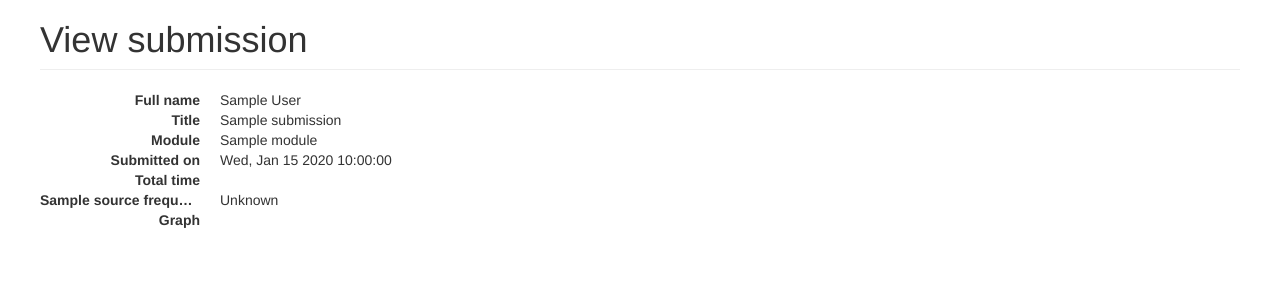
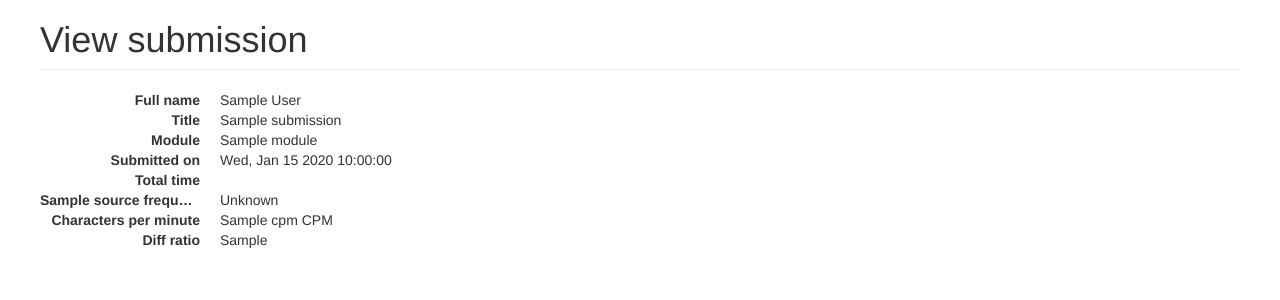
Before and after one commit to darrenswhite/plagiarism-detection-plugin, a Python web app: template server/server/templates/dashboard/submission.html in a window 1280 px wide. Shown: the part 50-350 px from the top of the page. Run offline with Jinja, Linux system fonts and the light colour scheme; the template is opened without the code that fills it: most values are stand-ins (such as "Sample title", 1, 10 or a date in 2020); some libraries are stand-ins or nearby versions.

Commit message:
Add CPM and diff ratio metrics
Move graph out of dl tags

```diff
--- a/server/server/templates/dashboard/submission.html
+++ b/server/server/templates/dashboard/submission.html
@@ -44,8 +44,9 @@
                             <dt>{{ source }} frequency</dt>
                             <dd>
                                 {% if 'frequency_' + source | lower in submission %}
-                                    {{ submission['frequency_' + source | lower] / submission.frequency_total * 100 }}
-                                    %
+                                    {% set freq = submission['frequency_' + source | lower]
+                                        / submission.frequency_total * 100 -%}
+                                    {{ freq }}%
                                 {% else %}
                                     Unknown
                                 {% endif %}
@@ -53,15 +54,30 @@
                         {% endif %}
                     {% endfor %}
 
-                    <dt>Graph</dt>
+                    <dt>Characters per minute</dt>
                     <dd>
-                        {% if submission.scatter_chart %}
-                            {{ submission.scatter_chart.render() | safe }}
+                        {% if submission.cpm %}
+                            {{ submission.cpm }} CPM
                         {% else %}
-                            No graph found
+                            Unknown
+                        {% endif %}
+                    </dd>
+
+                    <dt>Diff ratio</dt>
+                    <dd>
+                        {% if submission.diff_ratio %}
+                            {{ submission.diff_ratio }}
+                        {% else %}
+                            Unknown
                         {% endif %}
                     </dd>
                 </dl>
+
+                {% if submission.scatter_chart %}
+                    {{ submission.scatter_chart.render() | safe }}
+                {% else %}
+                    No graph found
+                {% endif %}
             </div>
         </div>
     </div>
```
Also changed, not shown: server/server/dashboard/views.py (+10 -0 lines).
